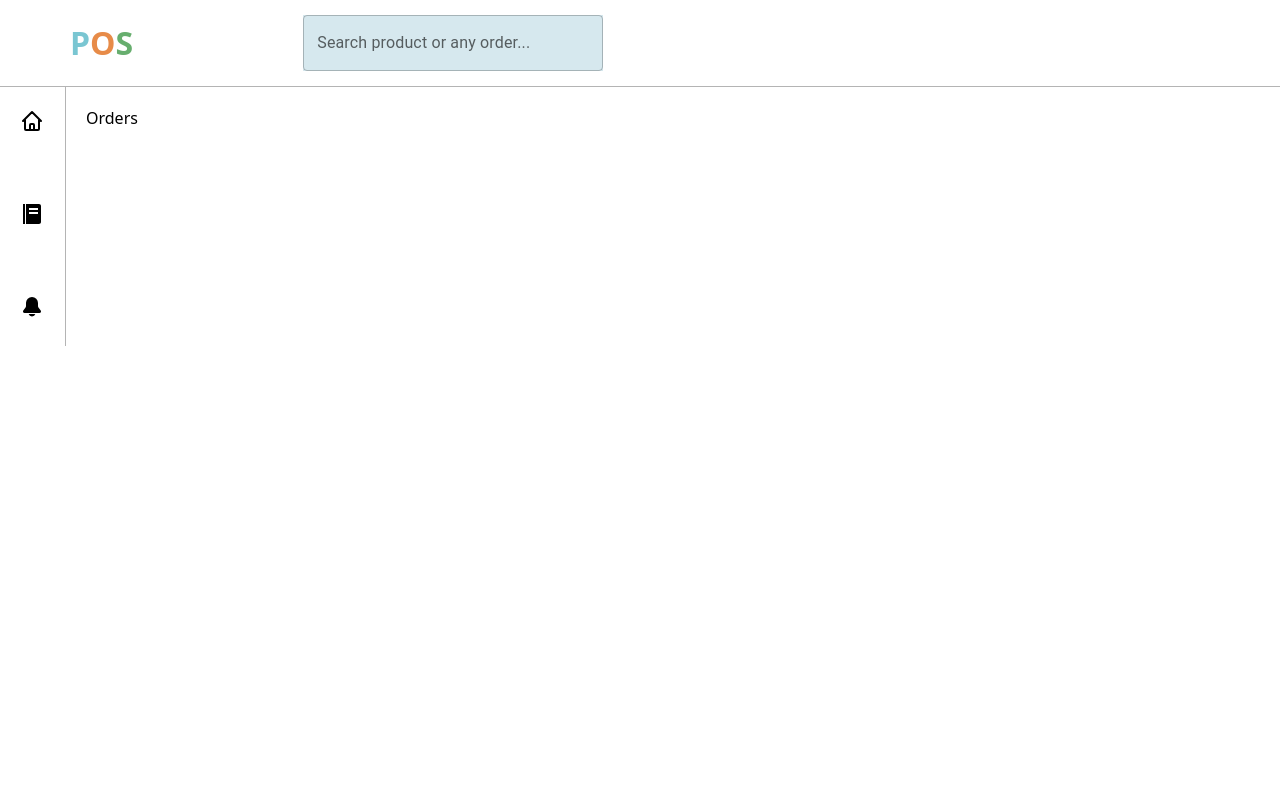
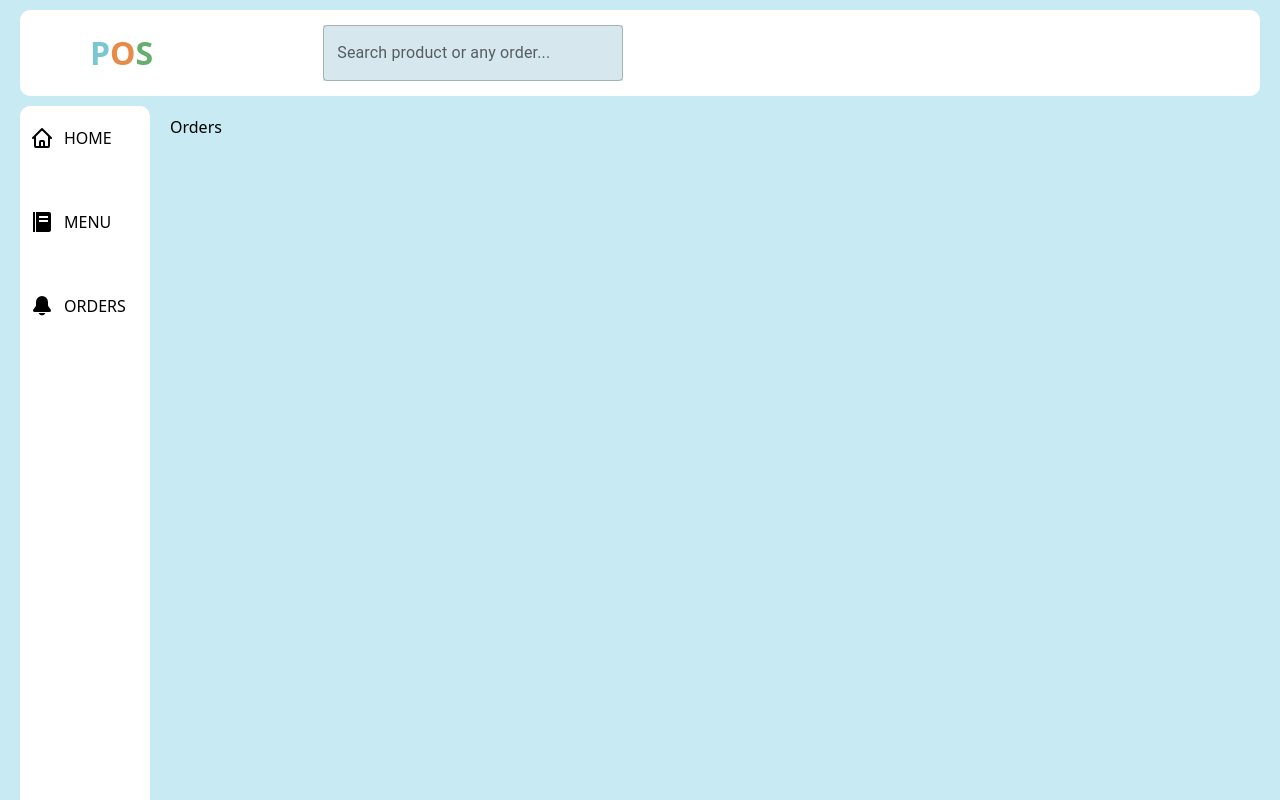
Before and after one commit to MaidHalilovic/POS-System-Menu, a React (Create React App) app: page /Orders in a window 1280 px wide. Shown: the top 800 px of the page. Built offline with nearby package versions, Linux system fonts and the light colour scheme.

Commit message:
Add Sidebar component and flex layout for main page structure

```diff
--- a/src/App.css
+++ b/src/App.css
@@ -1,3 +1,6 @@
+body {
+  background-color: #c8eaf3;
+}
 .noto-sans {
   font-family: "Noto Sans", sans-serif;
   font-optical-sizing: auto;
--- a/src/components/ContainerHomePage/ContainerHomePage.js
+++ b/src/components/ContainerHomePage/ContainerHomePage.js
@@ -28,16 +28,12 @@ const ContainerHomePage = () => {
       <div className='menu'>
         <h2>Special Menu For You</h2>
       </div>
-
+      <div className='containerHomePage'>
         {menu && menu.length > 0 ? (
           <>
             {menu.map((item, idx) => (
               <div className='meals' key={item.id || idx}>
-              <img
-                src={item.img}
-                alt='img'
-                style={{ width: 100, height: 100 }}
-              />
+                <img src={item.img} alt='img' />
                 <h3>{item.name}</h3>
                 <div className='price'>
                   <p>Price:</p>
@@ -71,6 +67,7 @@ const ContainerHomePage = () => {
           <p>Učitavanje...</p>
         )}
       </div>
+    </div>
   );
 };
 
--- a/src/components/ContainerHomePage/containerHomePage.css
+++ b/src/components/ContainerHomePage/containerHomePage.css
@@ -0,0 +1,20 @@
+.meals {
+  width: 200px;
+  gap: 10px;
+  border-radius: 10px;
+  background-color: white;
+}
+.containerHomePage {
+  display: flex;
+  flex-direction: column;
+  align-items: center;
+  gap: 50px;
+  padding: 20px;
+  margin-top: 20px;
+  border-radius: 10px;
+}
+.meals img {
+  width: 100%;
+  height: 100%;
+  border-radius: 10px 10px 0 0px;
+}
--- a/src/components/Header/Header.js
+++ b/src/components/Header/Header.js
@@ -9,6 +9,7 @@ const Header = () => {
   const navigate = useNavigate();
 
   return (
+    <div className='header'>
       <div className='mainDiv'>
         <div className='pos'>
           <h1 onClick={() => navigate("/")} style={{ cursor: "pointer" }}>
@@ -31,6 +32,7 @@ const Header = () => {
           </Stack>
         </div>
       </div>
+    </div>
   );
 };
 
--- a/src/components/Header/header.css
+++ b/src/components/Header/header.css
@@ -1,9 +1,17 @@
+.header {
+  display: flex;
+  align-items: center;
+  justify-content: center;
+}
 .mainDiv {
   display: flex;
   align-items: center;
-  border-bottom: solid 1px rgb(180, 180, 180);
   flex-direction: row;
   gap: 170px;
+  background-color: white;
+  border-radius: 10px;
+  margin-top: 10px;
+  width: 1240px;
 }
 .pos {
   margin-left: 70px;
--- a/src/components/SideBar/sideBar.css
+++ b/src/components/SideBar/sideBar.css
@@ -1,20 +1,21 @@
 .container {
   display: flex;
   flex-direction: column;
-  border-right: solid 1px rgb(180, 180, 180);
-  width: 55px;
-  height: auto;
+  /* border-right: solid 1px rgb(180, 180, 180); */
+  width: 130px;
+  height: 900px;
   gap: 40px;
   padding: 10px 0;
-  margin-left: 10px;
+  margin-left: 20px;
   transition: all 0.3s ease;
   transform: translateX(0);
   overflow: hidden;
+  margin-top: 10px;
+  background-color: white;
+  border-radius: 10px;
+  justify-content: start;
 }
-.container:hover {
-  width: 140px;
-  transform: translateX(4px);
-}
+
 .item {
   display: flex;
   align-items: center;
@@ -25,13 +26,10 @@
 .icon {
   font-size: 24px;
   margin-right: 10px;
+  display: flex;
 }
-.text {
+/* .text {
   opacity: 0;
   white-space: nowrap;
   transition: opacity 0.3s ease;
-}
-
-.container:hover .text {
-  opacity: 1;
-}
+} */
```
Lines whose indentation alone changed are shown as unchanged.
